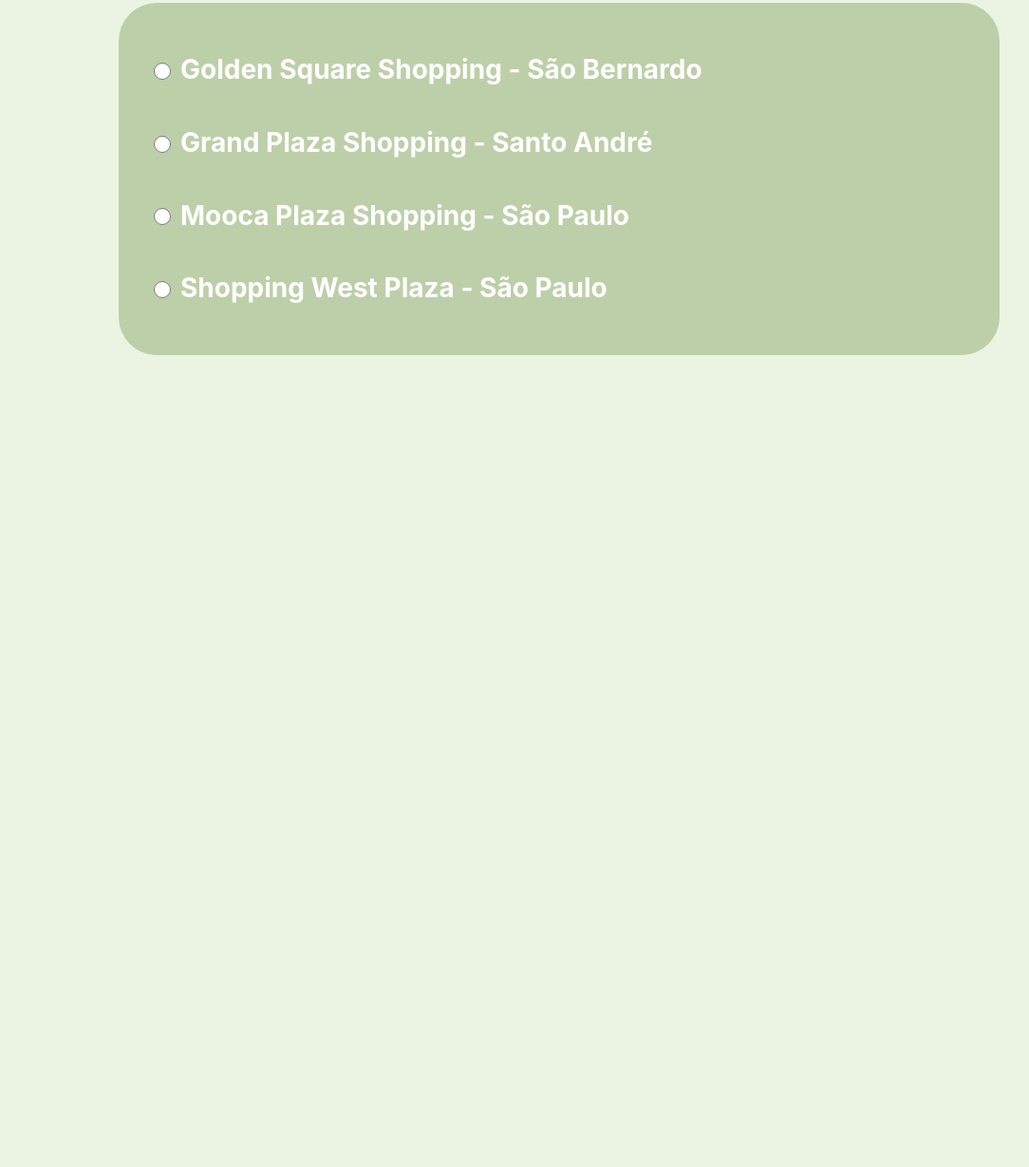
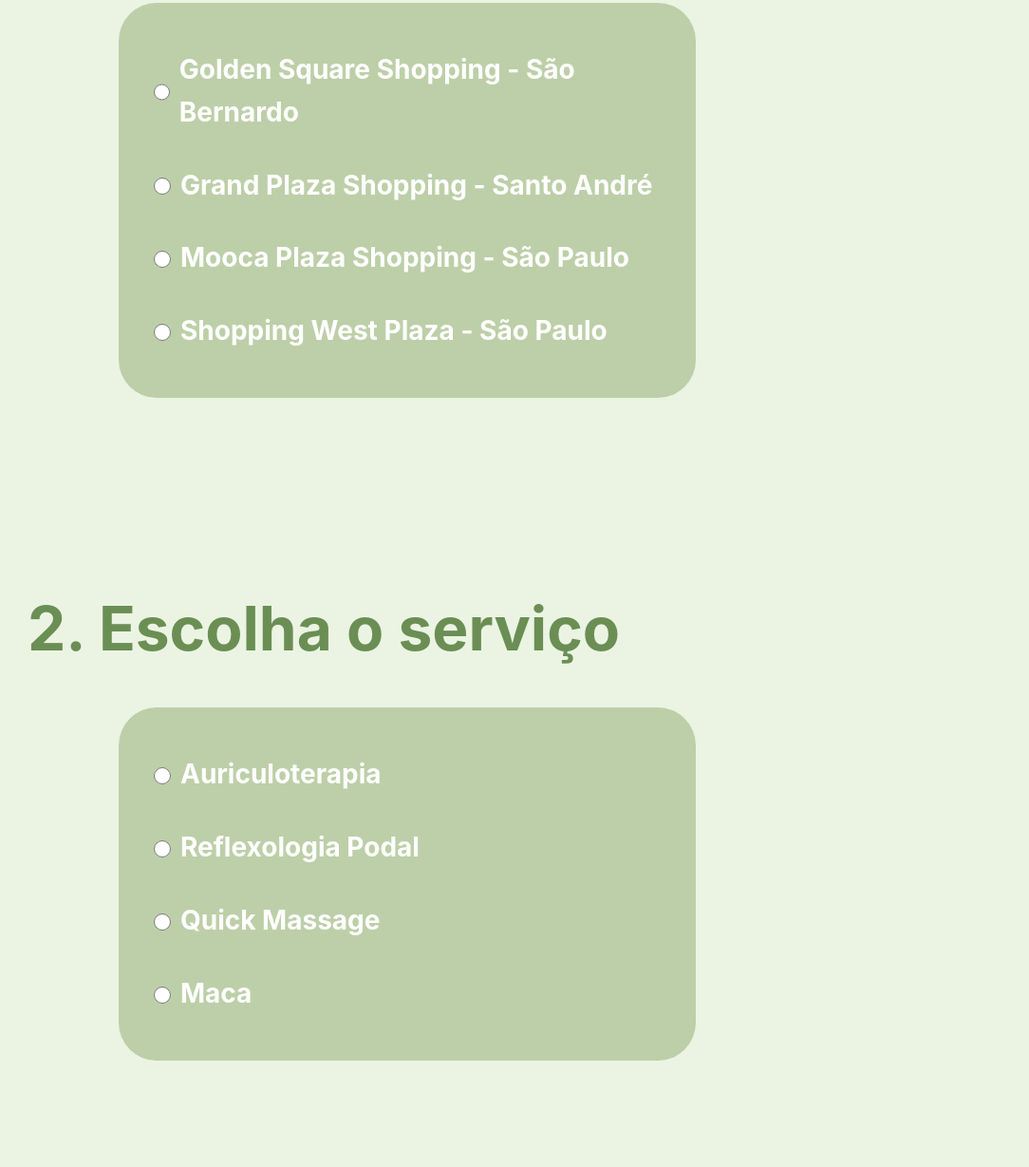
Before and after one commit to pleomoreno/projeto-rokuzen, a plain HTML site: page agendar.html in a window 1280 px wide. Shown: the part 333-1562 px from the top of the page at 95% size, without its empty margins (51-1135 px from the left). Before the commit the page ends 819 px from the top, so only its background shows below. Drawn offline with Linux system fonts and the light colour scheme.

Commit message:
feat: add second section to 'agendar' page

```diff
--- a/agendar.html
+++ b/agendar.html
@@ -60,5 +60,36 @@
             </div>
         </form>
     </section>
+    <section class="container">
+    <h2 class="container__titulo">
+            2. Escolha o serviço
+        </h2>
+        <form class="container__opcoes-unidades">
+            <div class="opcoes-unidades__opcao">
+                <label class="opcao__unidade-texto">
+                    <input class="opcao__radio-personalizado" type="radio" name="serviço" value="auriculoterapia">
+                    Auriculoterapia
+                </label>
+            </div>
+            <div class="opcoes-unidades__opcao">
+                <label class="opcao__unidade-texto">
+                    <input class="opcao__radio-personalizado" type="radio" name="serviço" value="reflexologia-podal">
+                    Reflexologia Podal
+                </label>
+            </div>
+            <div class="opcoes-unidades__opcao">
+                <label class="opcao__unidade-texto">
+                    <input class="opcao__radio-personalizado" type="radio" name="serviço" value="quick-massage">
+                    Quick Massage
+                </label>
+            </div>
+            <div class="opcoes-unidades__opcao">
+                <label class="opcao__unidade-texto">
+                    <input class="opcao__radio-personalizado" type="radio" name="serviço" value="maca">
+                    Maca
+                </label>
+            </div>
+        </form>
+    </section>
 </body>
 </html>
--- a/css/agendar.css
+++ b/css/agendar.css
@@ -14,7 +14,7 @@
     padding: 3em 2em;
     background-color: #BDCFA8;
     border-radius: 40px;
-    margin: 2em 6em;
+    margin: 2em 26em 2em 6em;
     gap: 2em;
 }
 
```
